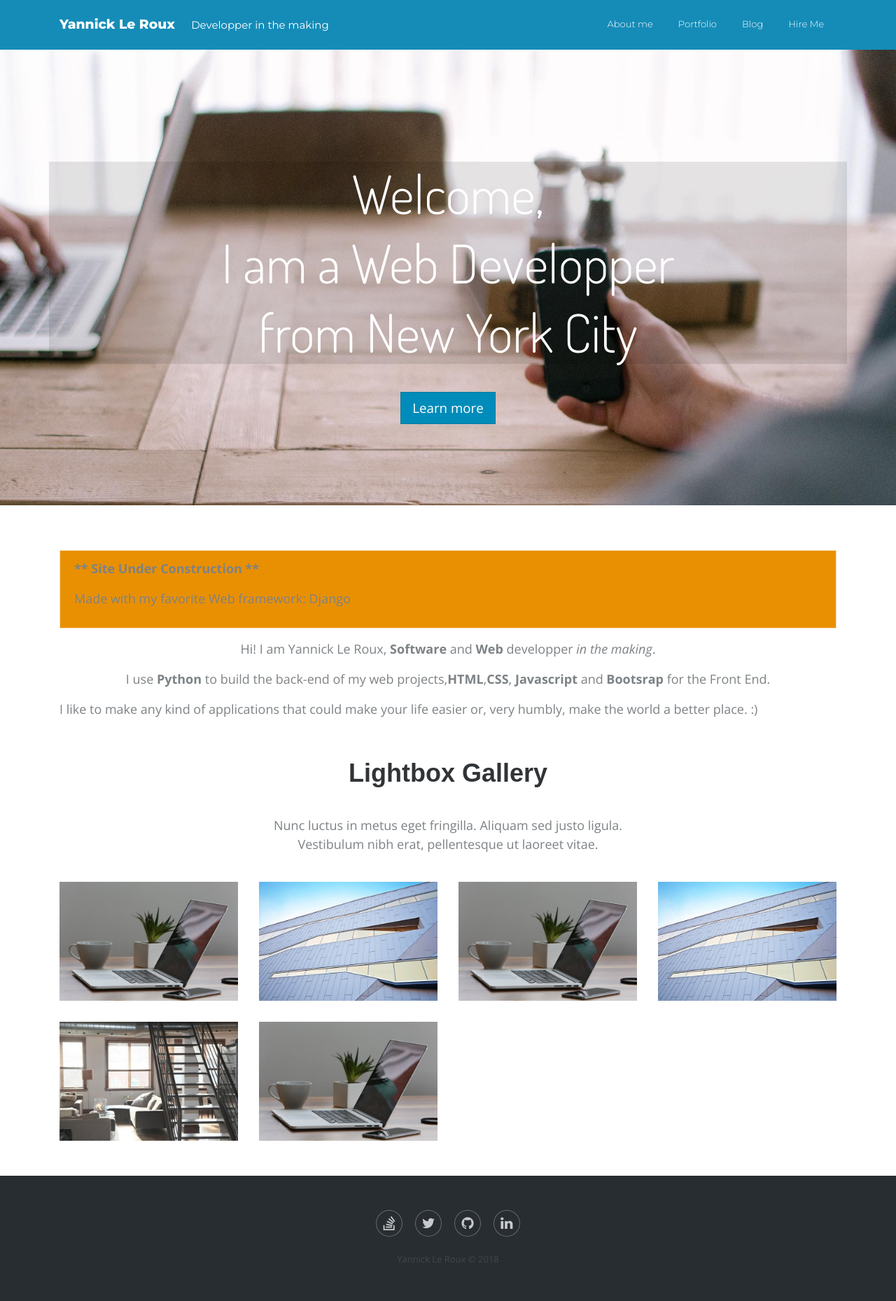
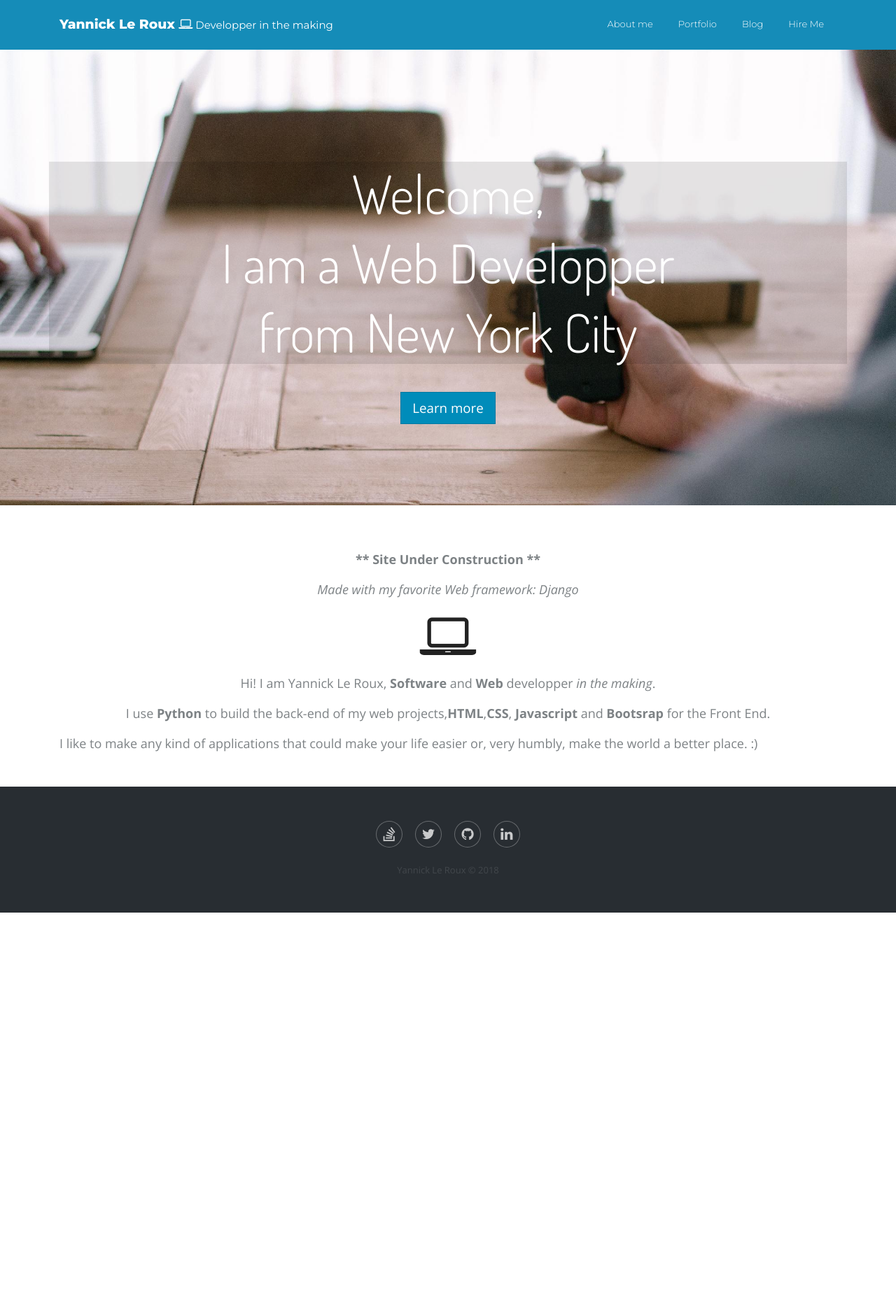
Before and after one commit to YannickLeRoux/my-portfolio, a Django app: page / in a window 1280 px wide. Shown: the whole page at 70% size. After the commit the page ends 1304 px from the top, so only its background shows below. Run offline with Django 3.2, Linux system fonts and the light colour scheme; some libraries are stand-ins or nearby versions; some web fonts are replaced.

Commit message:
Improved Portfolio

```diff
--- a/templates/portfolio/base.html
+++ b/templates/portfolio/base.html
@@ -20,6 +20,7 @@
     <link rel="stylesheet" href="{% static "css/Team-Boxed.css" %}">
     <link rel="stylesheet" href="{% static "css/Footer-Dark.css" %}">
     <link rel="stylesheet" href="{% static "fonts/font-awesome.min.css" %}">
+    <link rel="stylesheet" href="{% static "css/Article-List.css" %}">
     <link rel="stylesheet" href="{% static "css/styles.css" %}">
 </head>
 
@@ -28,7 +29,7 @@
     <div class="page"></div>
     <div>
         <nav class="navbar navbar-light navbar-expand-md navigation-clean">
-					<div class="container"><a class="navbar-brand" href="{% url 'portfolio:home' %}">Yannick Le Roux  <i class="fas fa-laptop"></i><small>    Developper in the making</small></a><button class="navbar-toggler" data-toggle="collapse" data-target="#navcol-1"><span class="sr-only">Toggle navigation</span><span class="navbar-toggler-icon"></span></button>
+					<div class="container"><a class="navbar-brand" href="{% url 'portfolio:home' %}">Yannick Le Roux  <i class="fa fa-laptop"></i><small>    Developper in the making</small></a><button class="navbar-toggler" data-toggle="collapse" data-target="#navcol-1"><span class="sr-only">Toggle navigation</span><span class="navbar-toggler-icon"></span></button>
                 <div class="collapse navbar-collapse"
                     id="navcol-1">
                     <ul class="nav navbar-nav ml-auto">
--- a/templates/portfolio/index.html
+++ b/templates/portfolio/index.html
@@ -11,36 +11,18 @@
         </div>
 				<p><a class="btn btn-primary btn-lg hero-button" role="button" href="{% url 'portfolio:about' %}">Learn more</a></p>
     </div>
-    <div class="container">
-			<div class="alert alert-warning" role="alert">
+    <div class="container mb-5">
+			<div class="text-center">
         <p><strong>** Site Under Construction **</strong></p>
-				<p>Made with my favorite Web framework: Django </p>
+				<p><em>Made with my favorite Web framework: Django</em></p>
+			</div>
+			<div class="text-center">
+        <i class="fa fa-laptop fa-5x mb-3"></i>
 			</div>
         <p class="text-center">Hi! I am Yannick Le Roux, <strong>Software</strong> and <strong>Web</strong> developper <em>in the making</em>.</p>
         <p class="text-center">I use <strong>Python</strong> to build the back-end of my web projects,<strong>HTML</strong>,<strong>CSS</strong>, <strong>Javascript</strong> and <strong>Bootsrap</strong> for the Front End. </p>
 				<p>I like to make any kind of applications that could make your life easier or, very humbly, make the world a better place. :)</p>
     </div>
-     <div class="photo-gallery">
-        <div class="container">
-            <div class="intro">
-                <h2 class="text-center">Lightbox Gallery</h2>
-                <p class="text-center">Nunc luctus in metus eget fringilla. Aliquam sed justo ligula. Vestibulum nibh erat, pellentesque ut laoreet vitae. </p>
-            </div>
-            <div class="row photos">
-              <div class="col-sm-6 col-md-4 col-lg-3 item"><a href="{% static "img/desk.jpg" %}" data-lightbox="photos"><img class="img-fluid" src="{% static "img/desk.jpg" %}"></a></div>
-                <div class="col-sm-6 col-md-4 col-lg-3 item"><a
-                    href="assets/img/building.jpg" data-lightbox="photos"><img class="img-fluid" src="{% static "img/building.jpg" %}" ></a></div>
-                <div class="col-sm-6 col-md-4 col-lg-3 item"><a
-                    href="assets/img/loft.jpg" data-lightbox="photos"><img class="img-fluid" src="{% static "img/desk.jpg" %}" ></a></div>
-                <div class="col-sm-6 col-md-4 col-lg-3 item"><a
-                    href="assets/img/building.jpg" data-lightbox="photos"><img class="img-fluid" src="{% static "img/building.jpg" %}" ></a></div>
-                <div class="col-sm-6 col-md-4 col-lg-3 item"><a href="#"
-                    data-lightbox="photos"><img class="img-fluid" src="{% static "img/loft.jpg" %}" ></a></div>
-                <div class="col-sm-6 col-md-4 col-lg-3 item"><a href="#"
-                    data-lightbox="photos"><img class="img-fluid" src="{% static "img/desk.jpg" %}"></a></div>
-            </div>
-        </div>
-    </div>
 
 
 {% endblock content %}
```
Also changed, not shown: templates/portfolio/portfolio.html (+14 -14 lines).
